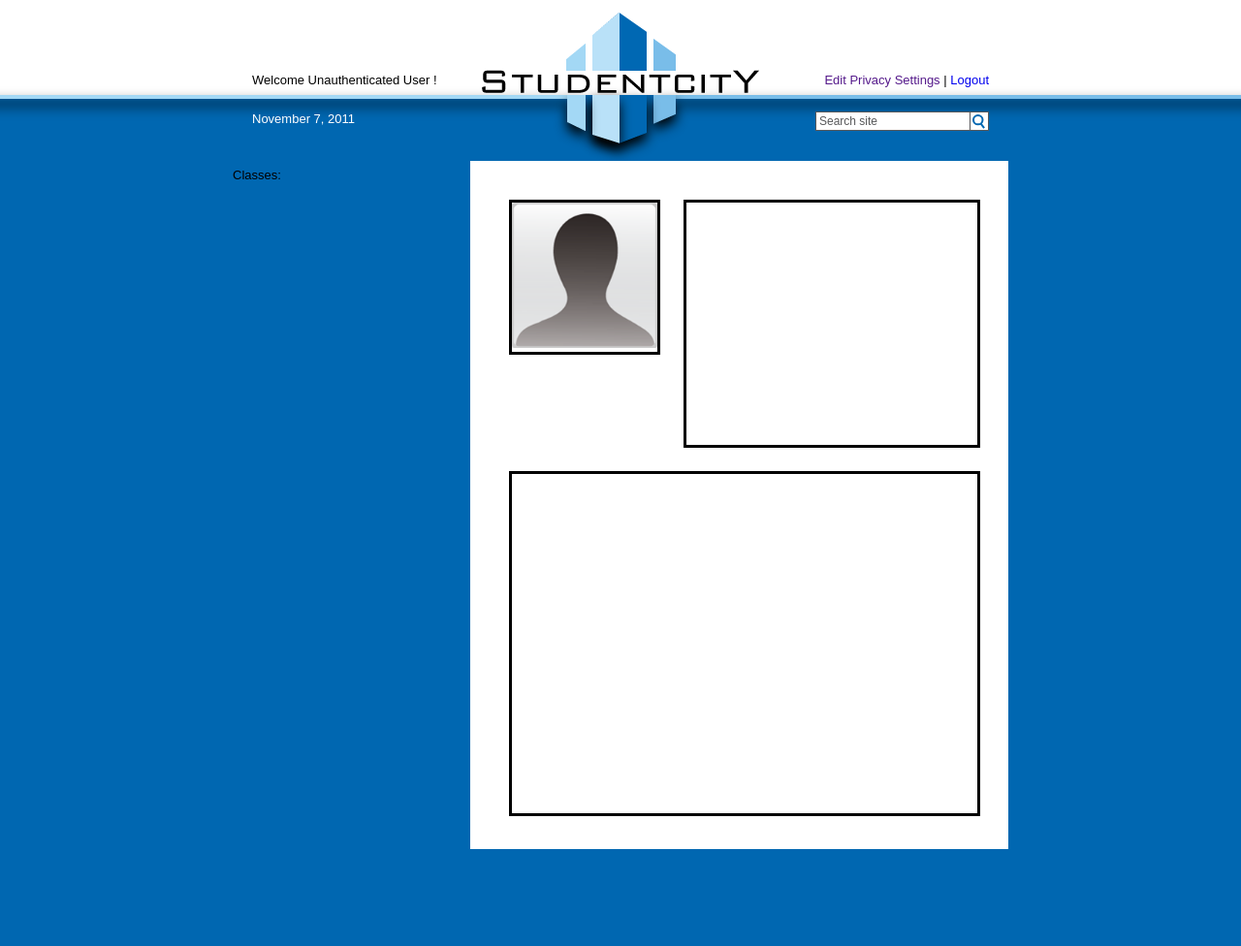
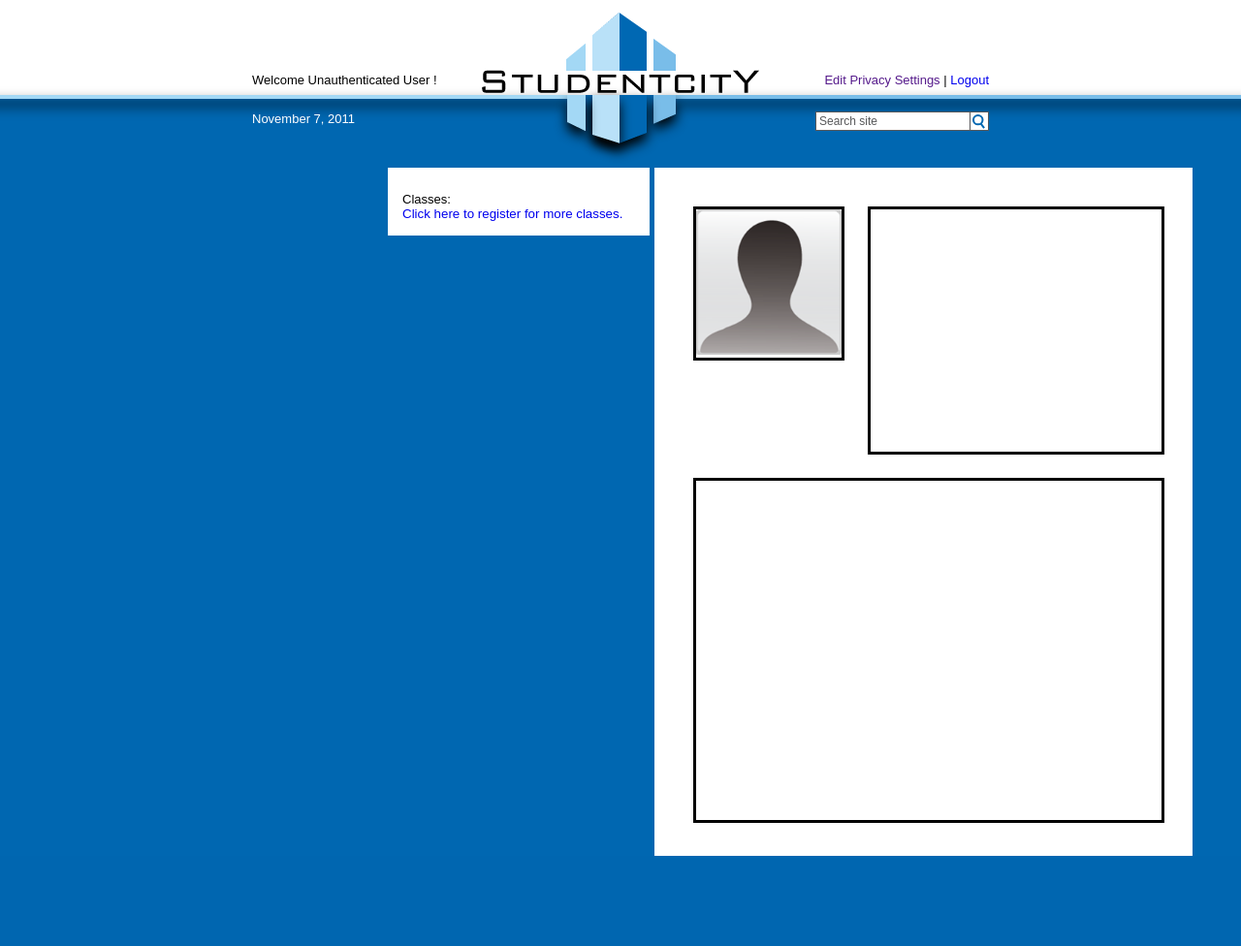
Before and after one commit to vamega/StudentCity, a Django app: template templates/profile/personal.html in a window 1280 px wide. Shown: the whole page at 97% size. After the commit the page ends 883 px from the top, so only its background shows below. Run offline with Django 3.2, Linux system fonts and the light colour scheme; the template is opened without the code that fills it, so the values that code supplies are empty.

Commit message:
everything is super pretty now.

```diff
--- a/templates/profile/base.html
+++ b/templates/profile/base.html
@@ -1,14 +1,6 @@
 <!DOCTYPE html>
+<html>
 
-<!--
-
-Expected POST objects:
-
-- courses : list/tuple of course_detail model objects associated with the current student
-
--->
-
-<html>
 <head>
     <title>StudentCity | {% block title %}Dashboard{% endblock title %}</title>
     <link rel="stylesheet" type="text/css" href="/static/css/base.css" />
@@ -18,36 +10,14 @@ Expected POST objects:
     <script type="text/javascript" src="/static/javascript/custom_functions.js"></script>
 
     <script>
+
     $( document ).ready( function () {
+        $("#left_side").css("position", "absolute")
+        $("#right_side").css("position", "absolute")
 
         $( "#date" ).html(makeDate());
         clearOrRestoreSearchBar();
-        /*
-        $( ".course_tile" ).click( function () {
-            $( ".course_tile" ).css( "background-image", "url(./images/course_tile.png)" );
-            $(this).css( "background-image", "url(./images/course_tile_long.png)" );
 
-            $.get("includes/course_info.php", { id: $(this).attr("id") }, function (data) {
-                $( "#right_side" ).html(data);
-            });
-        });
-
-        $("#submit").click(function(e) {
-            e.preventDefault();
-
-            $.get("includes/search.php", { term: $("#main_search").val() }, function (data) {
-                openMyModal(data);
-            });
-        });
-
-        $("#settings_link").click(function(e) {
-            e.preventDefault();
-
-            $.get("includes/dashboard_settings.php", 0, function (data) {
-                openMyModal(data);
-            });
-        });
-        */
         $(".search_person").click(function(e) {
             e.preventDefault();
 
@@ -81,7 +51,35 @@ Expected POST objects:
             }
         });
     }
+
+    {% block script %}
+    {% endblock script %}
     </script>
+
+    <style type="text/css">
+    div
+    {
+        font-size:  10pt;
+    }
+    #left_side
+    {
+        position:   absolute;
+        top:        173px;
+        left:       400px;
+        float:      none;
+        clear:      none;
+    }
+    #right_side
+    {
+        position:   absolute;
+        top:        170px;
+        left:       675px;
+        float:      none;
+        clear:      none;
+    }
+    {% block style %}
+    {% endblock style %}
+    </style>
 </head>
 
 <body id="dashboard">
@@ -102,24 +100,13 @@ Expected POST objects:
             </div>
          </div>
     </div>
-    <div id="wrapper" class="index">
-        <div id="left_side" class="float_left" style="position:relative;">
-        {% block left_side %}
-            <h3>Classes:</h3>
-            {% for course_detail in courses %}
-                <div class="course_tile" id="{{ course_detail.course.course_code }}">
-                    <div class="text">
-                        <h2>{{ course_detail.course.course_name }}</h2>
-                        <h6>Currents: {{ course_detail.get_num_current_students }}. | Veterans: {{ course_detail.get_num_past_students }}. </h6>
-                        </div>
-                        </div>
-                    </div>
-                </div>
-            {% endfor %}
-        {% endblock left_side %}
+    <!--<div id="wrapper" class="index">-->
+        <div id="left_side" style="padding:15px;">
+            {% block left_side %}
+            {% endblock left_side %}
         </div>
 
-        <div id="right_side" class="float_right">
+        <div id="right_side">
         {% block main_content %}
             <h1>Welcome to Student City!</h1>
             <p>
@@ -127,9 +114,10 @@ Expected POST objects:
             </p>
         {% endblock main_content %}
         </div>
-    </div>
+    <!--</div>-->
 
-    <div class="clear"></div>
+    <!--<div class="clear"></div>-->
     <div id="footer"></div>
 </body>
+
 </html>
--- a/templates/profile/base_with_classes.html
+++ b/templates/profile/base_with_classes.html
@@ -1,15 +1,32 @@
 {% extends "profile/base.html" %}
+
+{% block script %}
+$(document).ready(function(){
+
+});
+{% endblock script %}
+
+{% block style %}
+#left_side {
+    background-color:   #FFFFFF;
+}
+{% endblock style %}
 
 {% block left_side %}
     <h3>Classes:</h3>
-    {% for course_detail in courses %}
-        <div class="course_tile" id="{{ course_detail.course.course_code }}">
-            <div class="text">
-                <h2>{{ course_detail.course.course_name }}</h2>
-                <h6>Currents: {{ course_detail.get_num_current_students }}. | Veterans: {{ course_detail.get_num_past_students }}. </h6>
-                </div>
+    {% if student.classes_current.all.count == 0 %}
+        <br />
+        <br />
+        You are currently not signed up for any classes.<br />
+    {% else %}
+        {% for course_detail in student.classes_current.all %}
+            <div class="course_tile" id="{{ course_detail.course.course_code }}">
+                <div class="text">
+                    <h2>{{ course_detail.course.course_name }}</h2>
+                    <h6>Currents: {{ course_detail.get_num_current_students }}. | Veterans: {{ course_detail.get_num_past_students }}. </h6>
                 </div>
             </div>
-        </div>
-    {% endfor %}
+        {% endfor %}
+    {% endif %}
+    <a href="/profile/course_search">Click here to register for more classes.</a>
 {% endblock left_side %}
```
Also changed, not shown: profile/views.py (+3 -11 lines), authentication/views.py (line endings or trailing spaces).
